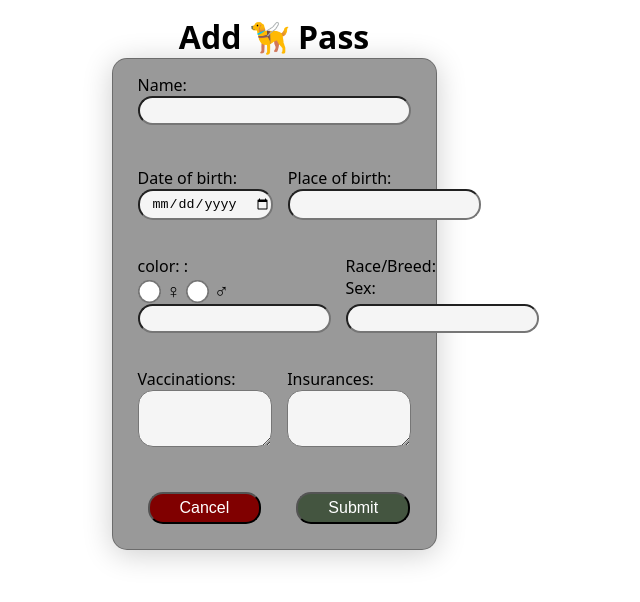
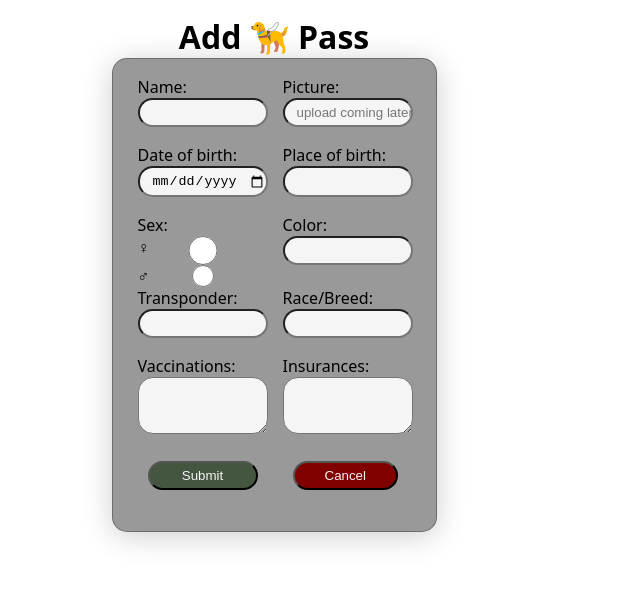
Before and after one commit to RonnySteady/dogpass, a Next.js app: page /newdog in a window 1280 px wide. Shown: the top 602 px of the page, without its empty margins (366-1006 px from the left). Built offline with nearby package versions, Linux system fonts and the light colour scheme.

Commit message:
new form entries now saved and rendered in DogCards and added to DogList

```diff
--- a/components/AddDogButton.js
+++ b/components/AddDogButton.js
@@ -7,9 +7,10 @@ export default function AddDogButton() {
 const StyledAddDogButton = styled.button`
   display: flex;
   margin: auto;
+  margin-bottom: 25px;
   background-color: #445540;
   color: white;
-  padding: 10px 30px;
+  padding: 5px 30px;
   font-size: 16px;
   border-radius: 15px;
 `;
--- a/components/AddDogForm.js
+++ b/components/AddDogForm.js
@@ -1,7 +1,3 @@
-// import { useState } from "react";
-// import { uid } from "uid";
-// import Link from "next/link";
-// import DogCard from "../DogCard";
 import Link from "next/link";
 import styled from "styled-components";
 import { useForm } from "react-hook-form";
@@ -26,70 +22,75 @@ export default function AddDogForm({ dogs }) {
   return (
     <>
       <Form onSubmit={handleSubmit(onSubmit)}>
-        <label htmlFor="Name">Name: </label>
-        <Input
-          type="text"
-          // placeholder="Name"
-          {...register("name", { required: true, min: 2, maxLenght: 15 })}
-        />
-        <br></br>
+        <Grid>
+          <LabelName htmlFor="Name">Name: </LabelName>
+          <InputName
+            type="text"
+            // placeholder="Name"
+            {...register("name", { required: true, min: 2, maxLenght: 15 })}
+          />
+          <LabelPicture htmlFor="Picture">Picture: </LabelPicture>
+          <InputPicture
+            type="text"
+            placeholder="upload coming later"
+            {...register("picture", { required: false, min: 2, maxLenght: 15 })}
+          />
+        </Grid>
         <Grid>
           <LabelDateBirth htmlFor="Date of birth">
             Date of birth:{" "}
           </LabelDateBirth>
-          <Input
-            type="date"
-            placeholder="Date of birth"
-            {...register("birthdate", {})}
-          />
+          <InputDateBirth type="date" {...register("birthdate", {})} />
           <LabelPlaceBirth htmlFor="Place of birth">
             Place of birth:{" "}
           </LabelPlaceBirth>
-          <Input
+          <InputPlaceBirth type="text" {...register("birthplace", {})} />
+        </Grid>
+        <Grid>
+          <LabelSex htmlFor="Sex">Sex: </LabelSex>
+
+          <LabelFemale htmlFor="Female"> ♀ </LabelFemale>
+          <ButtonFemale
+            type="radio"
+            label="female"
+            {...register("sex", { required: true })}
+            value="female"
+          />
+
+          <LabelMale htmlFor="Male"> ♂ </LabelMale>
+          <ButtonMale
+            type="radio"
+            label="male"
+            {...register("sex", { required: true })}
+            value="male"
+          />
+
+          <LabelColor htmlFor="Color">Color: </LabelColor>
+          <InputColor
             type="text"
-            // placeholder="Place of birth"
-            {...register("birthplace", {
+            {...register("color", {
               required: true,
               min: 2,
               maxLenght: 15,
             })}
           />
-        </Grid>
-        <Grid>
-          <div>
-            <label htmlFor="Sex">Sex: </label>
-          </div>
-          <DivRadioLabel>
-            <RadioButton
-              type="radio"
-              label="female"
-              {...register("sex", { required: true })}
-              value="female"
-            />
-            <LabelSex htmlFor="Female"> ♀ </LabelSex>
-            <RadioButton
-              type="radio"
-              label="male"
-              {...register("sex", { required: true })}
-              value="male"
-            />
-            <LabelSex htmlFor="Male"> ♂ </LabelSex>
-          </DivRadioLabel>
-          <LabelRaceBreed htmlFor="Race/Breed">Race/Breed: </LabelRaceBreed>
-          <Input
+          <LabelTransponder htmlFor="Transponder">
+            Transponder:{" "}
+          </LabelTransponder>
+          <InputTransponder
             type="text"
-            // placeholder="Race/Breed"
-            {...register("race", {
+            // placeholder="Transponder"
+            {...register("transponder", {
               required: true,
               min: 2,
               maxLenght: 15,
             })}
           />
-          <LabelColor htmlFor="Color">color: : </LabelColor>
-          <Input
+          <LabelRace htmlFor="Race">Race/Breed: </LabelRace>
+          <InputRace
             type="text"
             // placeholder="Race/Breed"
-            {...register("color", {
+            {...register("race", {
               required: true,
               min: 2,
               maxLenght: 15,
@@ -100,7 +101,7 @@ export default function AddDogForm({ dogs }) {
           <LabelVaccinations htmlFor="Vaccinations">
             Vaccinations:{" "}
           </LabelVaccinations>
-          <Textarea
+          <TextareaVaccinations
             rows="3"
             // placeholder="Vaccinations"
             {...register("vaccinations", {
@@ -110,7 +111,7 @@ export default function AddDogForm({ dogs }) {
             })}
           />
           <LabelInsurances htmlFor="Insurances">Insurances: </LabelInsurances>
-          <Textarea
+          <TextareaInsurances
             // placeholder="Insurances"
             {...register("insurances", {
               required: true,
@@ -120,31 +121,12 @@ export default function AddDogForm({ dogs }) {
           />
         </Grid>
         <Grid>
+          <SubmitButton type="submit">Submit</SubmitButton>
           <Link href="/">
-            <CancelButton type="button">Cancel</CancelButton>
+            <CancelButton type="submit">Cancel</CancelButton>
           </Link>
-          <SubmitButton type="submit">Submit</SubmitButton>
         </Grid>
-        {/* RONNYS STYLING RADIO BUTTONS */}
-        {/* <div class="radio">
-          <div class="radio__1">
-            <input id="radio-1" type="radio" name="radio" value="1">
-              <label for="radio-1"></label>
-            </input>
-          </div>
-
-          <div class="radio__2">
-            <input id="radio-2" type="radio" name="radio" value="2" checked>
-              <label for="radio-2"></label>
-            </input>
-          </div>
-        </div> */}
-        {/* RONNYS STYLING RADIO BUTTONS */}
       </Form>
-
-      {/* {newDog.map((dog) => (
-        <DogCard key={dog.id} dog={dog} />
-      ))} */}
     </>
   );
 }
@@ -158,160 +140,234 @@ const Form = styled.form`
   padding-left: 25px;
   padding-right: 25px;
   padding-top: 15px;
-  // padding-bottom: 16px;
+  padding-bottom: 16px;
   border: 1px solid rgba(0, 0, 0, 0.29);
   border-radius: 15px;
   background: rgba(0, 0, 0, 0.4);
   box-shadow: 0 4px 30px rgba(0, 0, 0, 0.2);
 `;
 
-const Input = styled.input`
+const Grid = styled.div`
+  display: grid;
+  grid-template-columns: 130px 130px;
+  column-gap: 15px;
+  margin-top: 2px;
+  margin-bottom: 15px;
+`;
+
+const LabelName = styled.label`
+  grid-column-start: 1;
+  grid-column-end: 1;
+  grid-row-start: 1;
+  grid-row-end: 1;
+`;
+const InputName = styled.input`
   background: whitesmoke;
   border-radius: 15px;
   padding-left: 12px;
   padding-top: 5px;
   padding-bottom: 5px;
-`;
-
-const Textarea = styled.textarea`
-  background: whitesmoke;
-  border-radius: 15px;
-  padding-left: 12px;
-  padding-right: 10px;
-  padding-top: 5px;
-  padding-bottom: 5px;
-`;
-
-const Grid = styled.div`
-  display: grid;
-  column-gap: 15px;
-  margin-top: 20px;
-  margin-bottom: 15px;
-`;
-
-const LabelDateBirth = styled.label`
-  grid-column-start: 1;
-  grid-column-end: 1;
-  grid-row-start: 1;
-  grid-row-end: 1;
-`;
-
-const LabelColor = styled.label`
-  grid-column-start: 1;
-  grid-column-end: 1;
-  grid-row-start: 1;
-  grid-row-end: 1;
-`;
-
-const LabelPlaceBirth = styled.label`
-  grid-column-start: 2;
-  grid-column-end: 2;
-  grid-row-start: 1;
-  grid-row-end: 1;
-`;
-
-const DivRadioLabel = styled.div`
   grid-column-start: 1;
   grid-column-end: 1;
   grid-row-start: 2;
   grid-row-end: 2;
 `;
 
-const LabelSex = styled.label`
-  font-size: 20px;
-`;
-
-const RadioButton = styled.input`
-  background-color: red;
-  transform: scale(1.8);
-  // vertical-align: middle;
-  margin: 5px;
-  grid-column-start: 1;
-  grid-column-end: 1;
-  grid-row-start: 2;
-  grid-row-end: 3;
-`;
-
-const LabelRaceBreed = styled.label`
+const LabelPicture = styled.label`
   grid-column-start: 2;
   grid-column-end: 2;
   grid-row-start: 1;
   grid-row-end: 1;
 `;
+const InputPicture = styled.input`
+background: whitesmoke;
+border-radius: 15px;
+padding-left: 12px;
+padding-top: 5px;
+padding-bottom: 5px;
+  grid-column-start: 2
+  grid-column-end: 2;
+  grid-row-start: 2;
+  grid-row-end: 2;
+`;
+
+const LabelDateBirth = styled.label`
+  grid-column-start: 1;
+  grid-column-end: 1;
+  grid-row-start: 4;
+  grid-row-end: 4;
+`;
+const InputDateBirth = styled.input`
+  background: whitesmoke;
+  border-radius: 15px;
+  padding-left: 12px;
+  padding-top: 5px;
+  padding-bottom: 5px;
+  grid-column-start: 1;
+  grid-column-end: 1;
+  grid-row-start: 5;
+  grid-row-end: 5;
+`;
+
+const LabelPlaceBirth = styled.label`
+  grid-column-start: 2;
+  grid-column-end: 2;
+  grid-row-start: 4;
+  grid-row-end: 4;
+`;
+
+const InputPlaceBirth = styled.input`
+  background: whitesmoke;
+  border-radius: 15px;
+  padding-left: 12px;
+  padding-top: 5px;
+  padding-bottom: 5px;
+  grid-column-start: 2;
+  grid-column-end: 2;
+  grid-row-start: 5;
+  grid-row-end: 5;
+`;
+
+const LabelSex = styled.label`
+  grid-column-start: 1;
+  grid-column-end: 1;
+  grid-row-start: 7;
+  grid-row-end: 7;
+`;
+
+const LabelFemale = styled.label`
+  grid-column-start: 1;
+  grid-column-end: 1;
+  grid-row-start: 8;
+  grid-row-end: 8;
+`;
+
+const LabelMale = styled.label`
+  grid-column-start: 1;
+  grid-column-end: 1;
+  grid-row-start: 9;
+  grid-row-end: 9;
+`;
+
+const ButtonFemale = styled.input`
+  grid-column-start: 1;
+  grid-column-end: 1;
+  grid-row-start: 8;
+  grid-row-end: 8;
+`;
+const ButtonMale = styled.input`
+  grid-column-start: 1;
+  grid-column-end: 1;
+  grid-row-start: 9;
+  grid-row-end: 9;
+`;
+
+const LabelColor = styled.label`
+  grid-column-start: 2;
+  grid-column-end: 2;
+  grid-row-start: 7;
+  grid-row-end: 7;
+`;
+const InputColor = styled.input`
+  background: whitesmoke;
+  border-radius: 15px;
+  padding-left: 12px;
+  padding-top: 5px;
+  padding-bottom: 5px;
+  grid-column-start: 2;
+  grid-column-end: 2;
+  grid-row-start: 8;
+  grid-row-end: 8;
+`;
+
+const LabelTransponder = styled.label`
+  grid-column-start: 1;
+  grid-column-end: 1;
+  grid-row-start: 10;
+  grid-row-end: 10;
+`;
+
+const InputTransponder = styled.input`
+  background: whitesmoke;
+  border-radius: 15px;
+  padding-left: 12px;
+  padding-top: 5px;
+  padding-bottom: 5px;
+  grid-column-start: 1;
+  grid-column-end: 1;
+  grid-row-start: 11;
+  grid-row-end: 11;
+`;
+
+const LabelRace = styled.label`
+  grid-column-start: 2;
+  grid-column-end: 2;
+  grid-row-start: 10;
+  grid-row-end: 10;
+`;
+
+const InputRace = styled.input`
+  background: whitesmoke;
+  border-radius: 15px;
+  padding-left: 12px;
+  padding-top: 5px;
+  padding-bottom: 5px;
+  grid-column-start: 2;
+  grid-column-end: 2;
+  grid-row-start: 11;
+  grid-row-end: 11;
+`;
 
 const LabelVaccinations = styled.label`
   grid-column-start: 1;
   grid-column-end: 1;
-  grid-row-start: 1;
-  grid-row-end: 1;
+  grid-row-start: 13;
+  grid-row-end: 13;
+`;
+
+const TextareaVaccinations = styled.textarea`
+  background: whitesmoke;
+  border-radius: 15px;
+  padding-left: 12px;
+  padding-top: 5px;
+  padding-bottom: 5px;
+  grid-column-start: 1;
+  grid-column-end: 1;
+  grid-row-start: 14;
+  grid-row-end: 14;
 `;
 
 const LabelInsurances = styled.label`
   grid-column-start: 2;
   grid-column-end: 2;
-  grid-row-start: 1;
-  grid-row-end: 1;
+  grid-row-start: 13;
+  grid-row-end: 13;
+`;
+
+const TextareaInsurances = styled.textarea`
+  background: whitesmoke;
+  border-radius: 15px;
+  padding-left: 12px;
+  padding-top: 5px;
+  padding-bottom: 5px;
+  grid-column-start: 2;
+  grid-column-end: 2;
+  grid-row-start: 14;
+  grid-row-end: 14;
 `;
 
 const CancelButton = styled.button`
   margin: 10px;
   background-color: #800000;
-  color: white;
+  color: whitesmoke;
   padding: 5px 30px;
-  font-size: 16px;
   border-radius: 15px;
-  grid-column-start: 1;
-  grid-column-end: 1;
 `;
 
 const SubmitButton = styled.button`
   margin: 10px;
   background-color: #445540;
-  color: white;
+  color: whitesmoke;
   padding: 5px 30px;
-  font-size: 16px;
   border-radius: 15px;
-  grid-column-start: 2;
-  grid-column-end: 2;
 `;
-
-// /*  RADIO  */
-// const RadioButtonNeu = styled.button``
-//   grid-column: 1 / 2;
-//   display: grid;
-//   grid-template-columns: repeat(2, 1fr);
-//   justify-items: center;
-//   input { display: none; }
-
-//   &__1, &__2 {
-//     & input:checked {
-//         & ~ label {
-//           box-shadow: $inner-shadow;
-//           &::after {
-//             background: var(--primary);}
-//       }
-//     }
-//     label {
-//       box-shadow: $shadow;
-//       position: relative;
-//       display: flex;
-//       justify-content: center;
-//       align-items: center;
-// 		  cursor: pointer;
-//       width: 2.8rem;
-// 			height: 2.8rem;
-// 			border-radius: 50%;
-//       &:hover {&::after{background: var(--primary);}}
-
-// 		  &::after {
-// 			  content: "";
-// 			  position: absolute;
-// 			  width: 1.4rem;
-// 			  height: 1.4rem;
-// 			  background: var(--greyDark);
-// 			  border-radius: 50%;
-// 			  transition: 0.3s ease;
-// 		  }
-//     }
-//   }
-// `
--- a/components/DogCard.js
+++ b/components/DogCard.js
@@ -9,6 +9,8 @@ export default function DogCard({ dog }) {
       <p>Sex: {dog.sex}</p>
       <p>Color: {dog.color}</p>
       <p>Breed/Race: {dog.race}</p>
+      <p>Vaccinations: {dog.vaccinations}</p>
+      <p>Insurances: {dog.insurances}</p>
     </StyledDogCard>
   );
 }
@@ -16,6 +18,7 @@ export default function DogCard({ dog }) {
 const StyledDogCard = styled.li`
   width: 325px;
   margin: auto;
+  margin-top: 20px;
   margin-bottom: 30px;
   padding-left: 25px;
   padding-right: 25px;
--- a/pages/newdog/index.js
+++ b/pages/newdog/index.js
@@ -1,6 +1,5 @@
 import Heading from "/components/Heading";
 import AddDogForm from "../../components/AddDogForm";
-import styled from "styled-components";
 
 export default function DogForm({ dogs }) {
   console.log(dogs ? dogs : 0);
```
